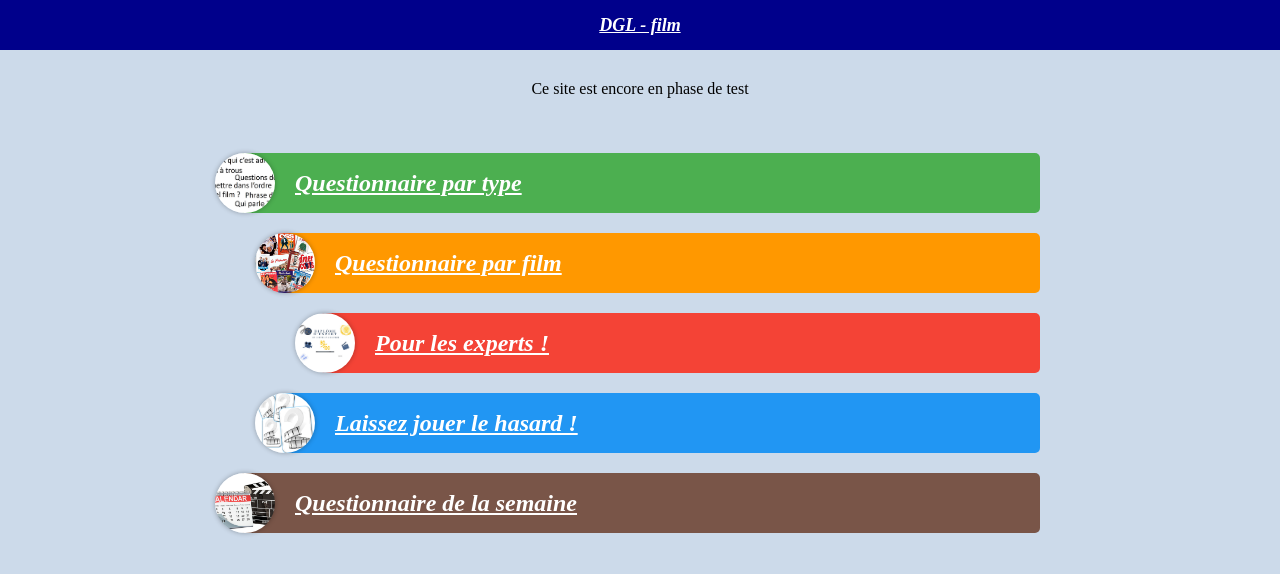
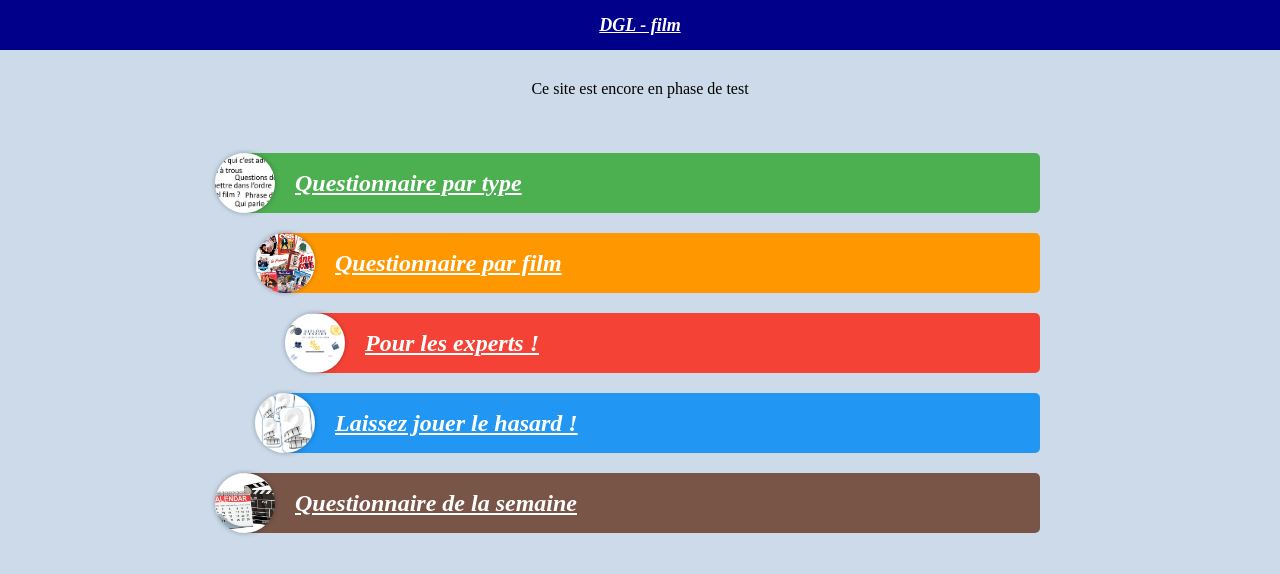
Before and after one commit to GodefroyL/questionnaire-film, a Jekyll site: the page built from index.html, in a window 1280 px wide. Shown: the top 574 px of the page. Built offline with Jekyll 4.4.1, drawn with Linux system fonts in a browser that asks for light colours.

Commit message:
correction accueil v15

```diff
--- a/index.html
+++ b/index.html
@@ -13,7 +13,7 @@ title: Accueil
         <img src="{{ site.url }}/static/images/categorie_film.jpg" alt="Commencer le questionnaire">            <span>Questionnaire par film</span>
     </a>
 
-    <a class="bouton_accueil" href="{{ site.url }}/questionnaire.html" style="background-color: #F44336; margin-left: 80px;">
+    <a class="bouton_accueil" href="{{ site.url }}/questionnaire.html" style="background-color: #F44336; margin-left: 70px;">
         <img src="{{ site.url }}/static/images/categorie_expert.jpg" alt="Commencer le questionnaire">
         <span>Pour les experts !</span>
     </a>
```
